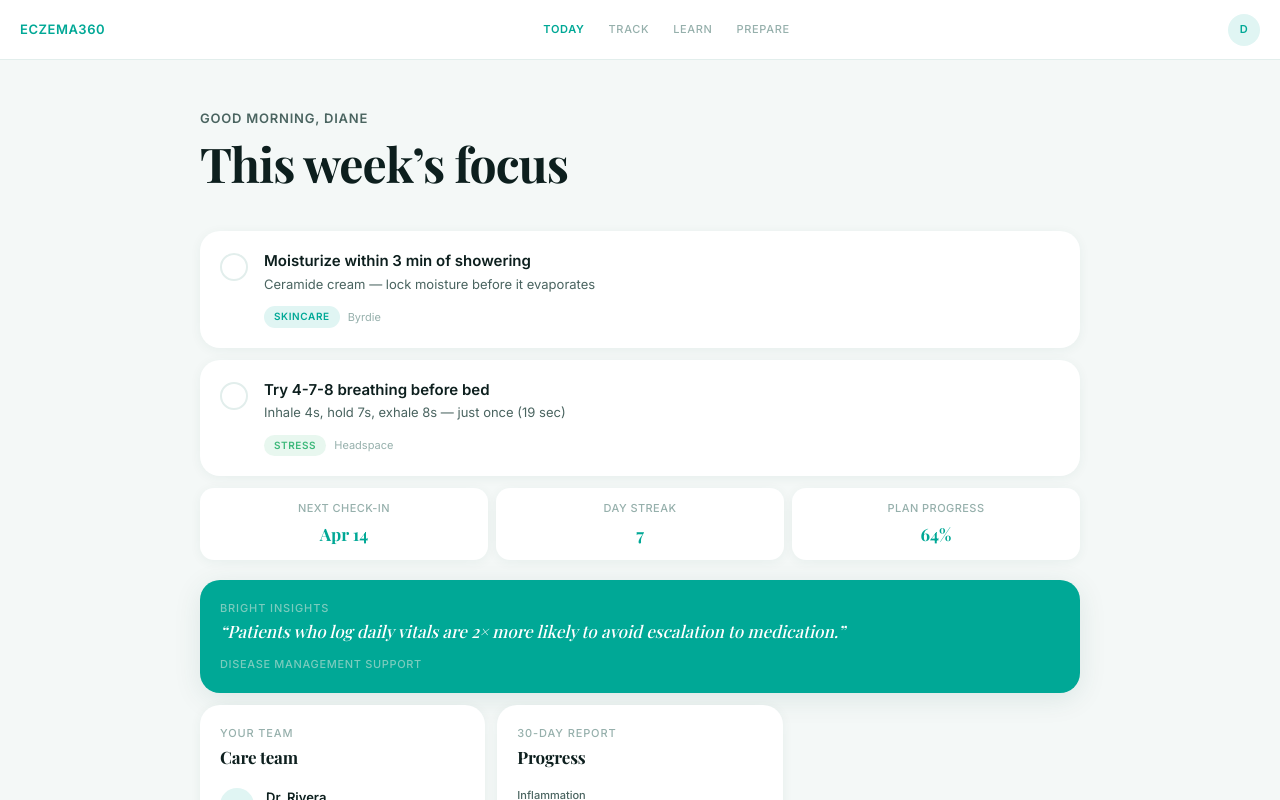
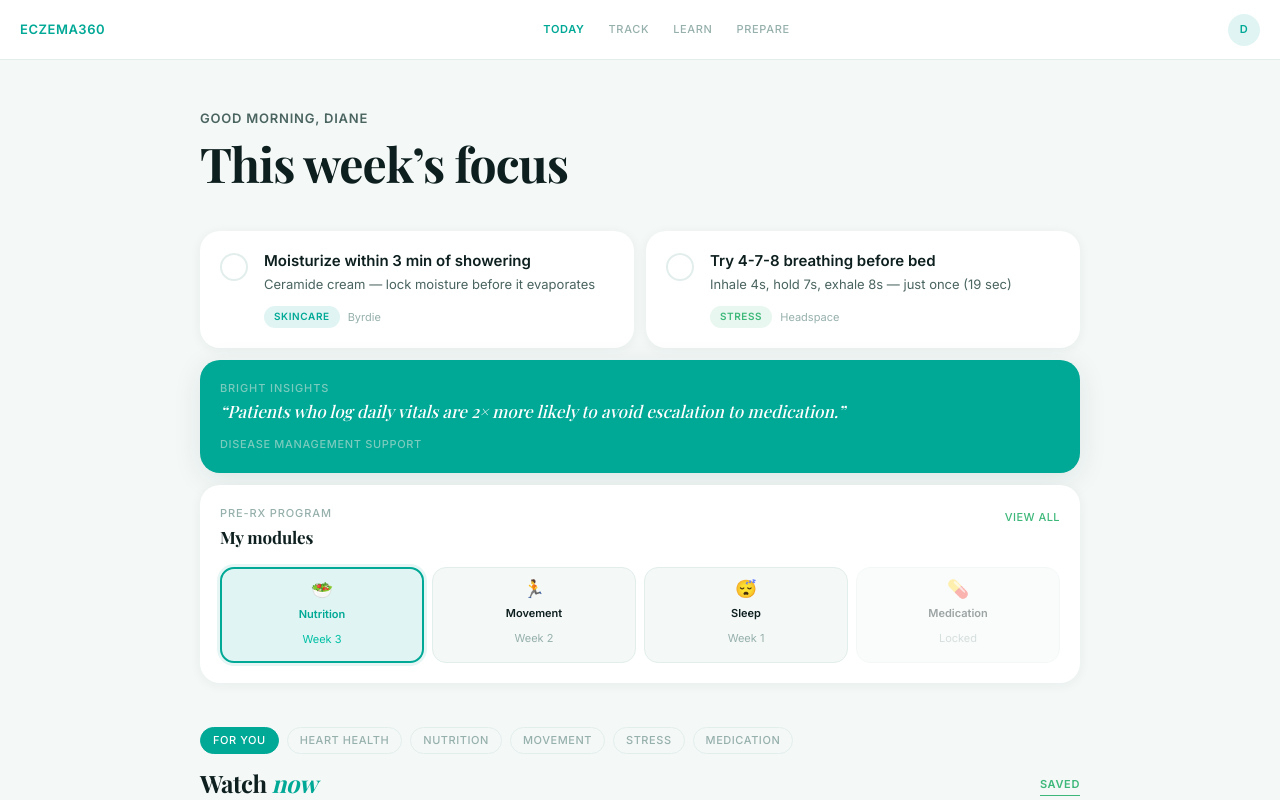
Before and after one commit to isramohamed-crypto/cardiometabolic-insights, a React (Vite) app: page / in a window 1280 px wide. Shown: the top 800 px of the page. Built offline with nearby package versions, Linux system fonts and the light colour scheme; a web font is replaced by a local one.

Commit message:
added weekly focus section checklist

```diff
--- a/src/App.jsx
+++ b/src/App.jsx
@@ -19,11 +19,8 @@ export default function App() {
         <div className="today-wrap">
           <TodayCard />
         </div>
-        <StatusStrip />
-        <section className="grid">
+<section className="grid">
           <InsightCard />
-          <CareTeamCard />
-          <ProgressCard />
           <ProgramCard />
         </section>
         <WatchNow />
--- a/src/index.css
+++ b/src/index.css
@@ -459,6 +459,7 @@ svg { display: block; }
   display: flex;
   flex-direction: column;
   gap: var(--space-3);
+  width: 100%;
 }
 .focus-section__header {
   display: flex;
@@ -478,8 +479,8 @@ svg { display: block; }
   color: var(--color-text-secondary);
 }
 .focus-list {
-  display: flex;
-  flex-direction: column;
+  display: grid;
+  grid-template-columns: 1fr;
   gap: var(--space-3);
   list-style: none;
   padding: 0;
@@ -489,6 +490,8 @@ svg { display: block; }
   display: flex;
   align-items: flex-start;
   gap: var(--space-4);
+  width: 100%;
+  box-sizing: border-box;
   background: var(--color-surface);
   border-radius: var(--radius-lg);
   padding: var(--space-5);
@@ -1144,6 +1147,7 @@ svg { display: block; }
   .main {
     margin-bottom: var(--space-12);
   }
+  .focus-list { grid-template-columns: repeat(2, 1fr); }
 }
 
 /* ── RESPONSIVE: DESKTOP ────────────────────────────────────── */
@@ -1153,4 +1157,5 @@ svg { display: block; }
   .card--full { grid-column: 1 / -1; }
   .hero { padding: var(--space-12) var(--space-5) var(--space-8); }
   .hero__headline { font-size: 3rem; }
+  .focus-list { grid-template-columns: repeat(auto-fit, minmax(260px, 1fr)); }
 }
```
